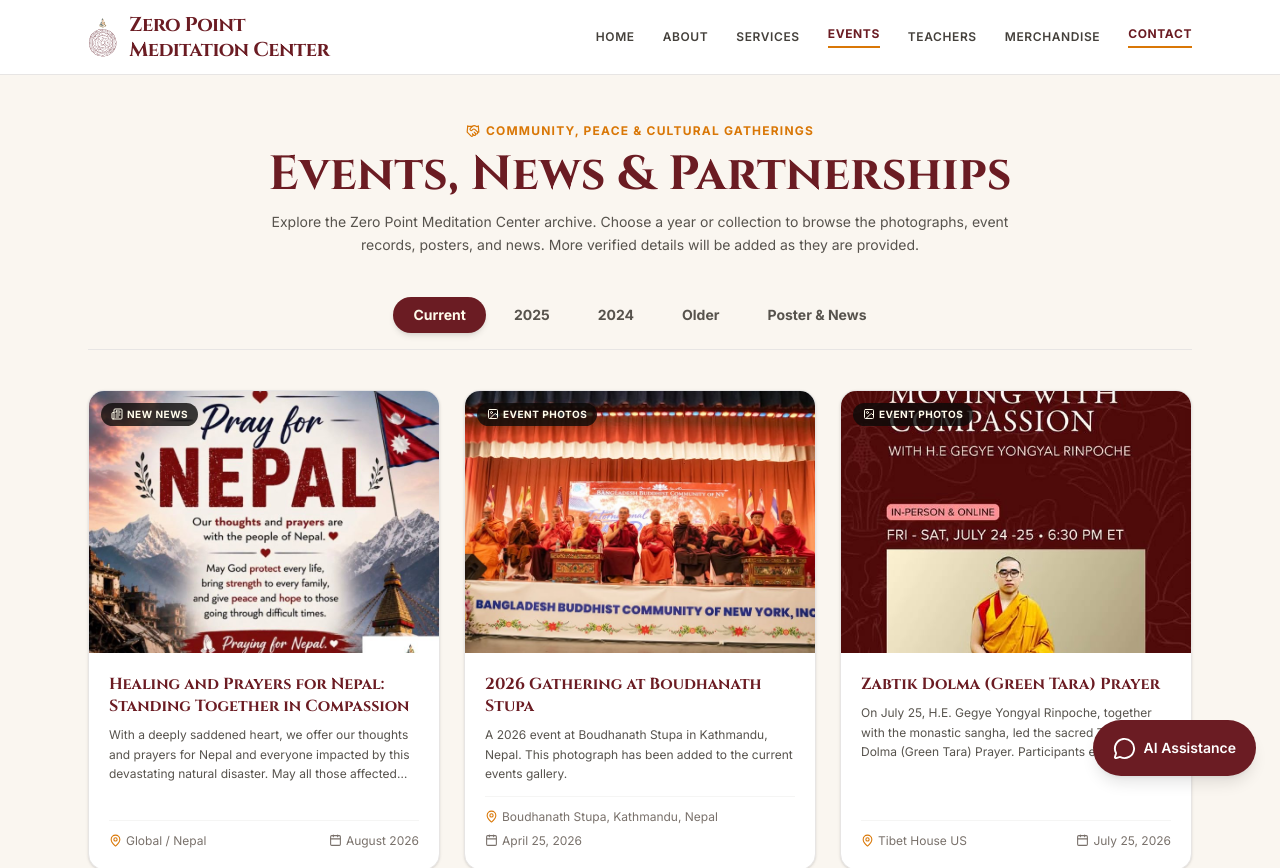
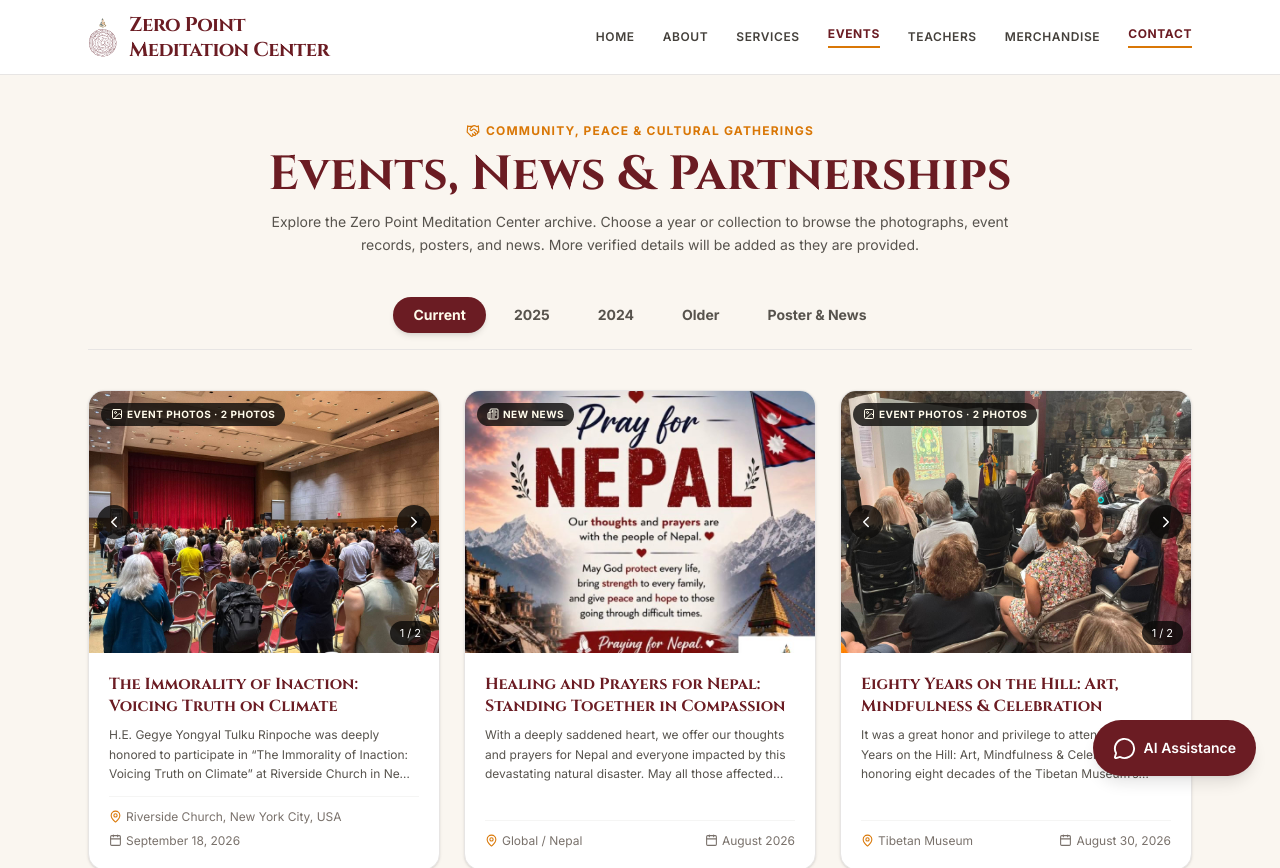
Before and after one commit to sherpaten/Zero-Point-Meditation-Center, a React (Vite) app in the folder zero-point-meditation/: page /events in a window 1280 px wide. Shown: the top 868 px of the page. Built offline with nearby package versions, Linux system fonts and the light colour scheme.

Commit message:
Sort event archive cards newest to oldest

```diff
--- a/zero-point-meditation/src/pages/Events.jsx
+++ b/zero-point-meditation/src/pages/Events.jsx
@@ -381,10 +381,35 @@ function EventPhotoSlider({ item, className = '' }) {
   );
 }
 
+function getEventDateSortKey(dateLabel) {
+  const value = String(dateLabel || '');
+  const yearMatch = value.match(/\\b(20\\d{2}|19\\d{2})\\b/);
+  const year = yearMatch ? Number(yearMatch[1]) : 0;
+  const monthNames = ['january', 'february', 'march', 'april', 'may', 'june', 'july', 'august', 'september', 'october', 'november', 'december'];
+  const lower = value.toLowerCase();
+  const month = monthNames.findIndex((name) => lower.includes(name)) + 1;
+  const dayMatch = value.match(/\\b(?:january|february|march|april|may|june|july|august|september|october|november|december)\\s+(\\d{1,2})(?:st|nd|rd|th)?\\b/i)
+    || value.match(/\\b(\\d{1,2})(?:st|nd|rd|th)?\\s+(?:january|february|march|april|may|june|july|august|september|october|november|december)\\b/i);
+  const day = dayMatch ? Number(dayMatch[1]) : 0;
+  // Unknown years/dates are kept after dated entries rather than guessed.
+  return { year, month, day, known: Boolean(yearMatch) };
+}
+
+function compareEventsNewestFirst(a, b) {
+  const dateA = getEventDateSortKey(a.date);
+  const dateB = getEventDateSortKey(b.date);
+  if (dateA.known !== dateB.known) return dateA.known ? -1 : 1;
+  return dateB.year - dateA.year || dateB.month - dateA.month || dateB.day - dateA.day;
+}
+
 export default function Events() {
   const [filter, setFilter] = useState('Current');
   const [selectedMedia, setSelectedMedia] = useState(null);
-  const filteredItems = galleryItems.filter((item) => item.group === filter);
+  // Reverse chronological order applies to every archive, including Older.
+  const filteredItems = galleryItems
+    .filter((item) => item.group === filter)
+    .slice()
+    .sort(compareEventsNewestFirst);
 
   const getBadgeIcon = (type) => {
     if (type === 'poster') return <FileText size={12} />;
```
